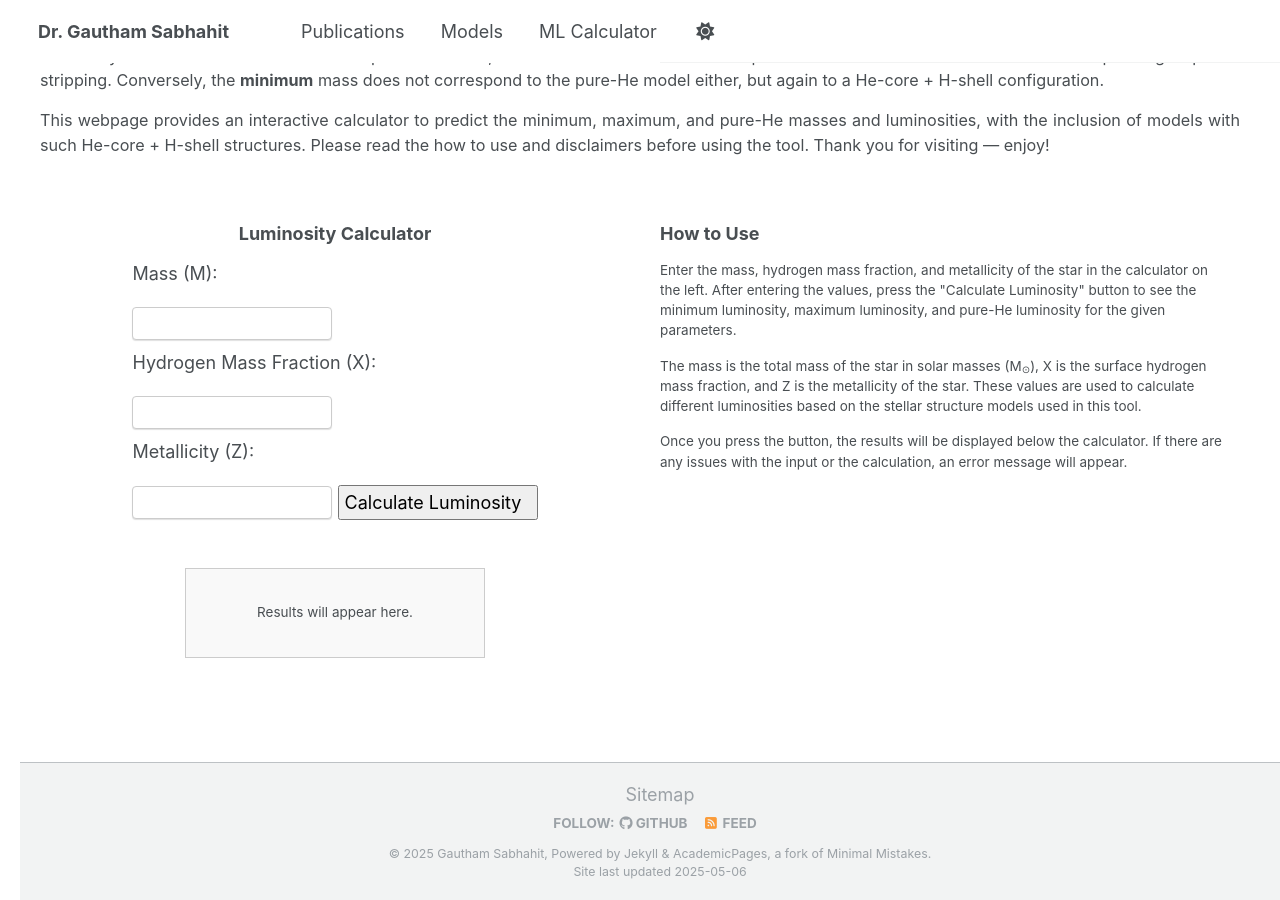
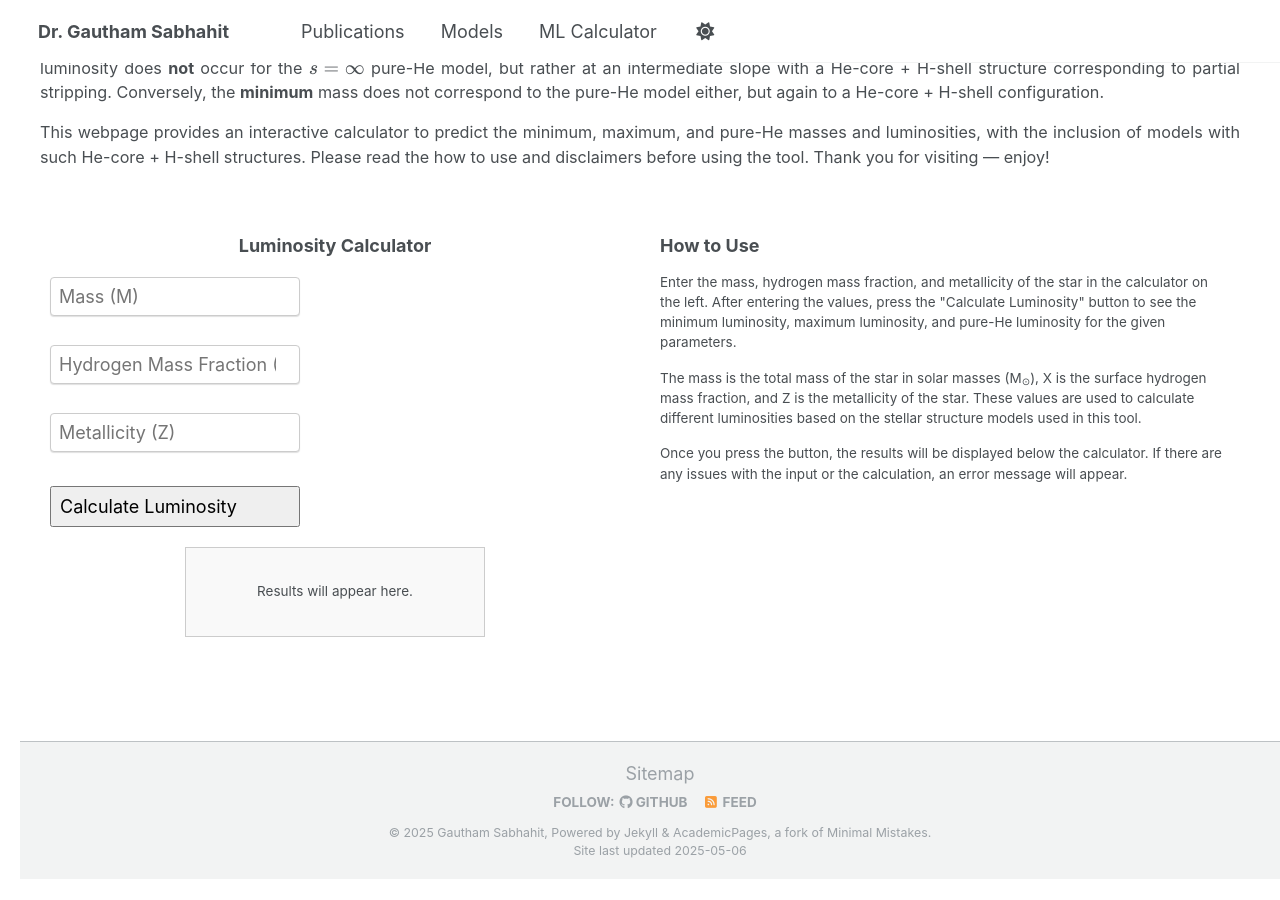
Before and after one commit to Mdot-com/mdot.com, a Jekyll site: the page built from ml-calculator.md, in a window 1280 px wide and 900 px high, scrolled down 1121 px. Built offline with Jekyll 4.4.1, drawn with Linux system fonts in a browser that asks for light colours; after the commit the page ends 2000 px from its top, so only the background shows below that.

Commit message:
Update ml-calculator.md

```diff
--- a/ml-calculator.md
+++ b/ml-calculator.md
@@ -62,11 +62,11 @@ title: Mass-Luminosity Calculator
 
 <div style="display: flex; justify-content: center; gap: 30px; margin: 30px 0;">
   <div style="text-align: center;">
-    <img src="https://gautham-sabhahit.github.io/images/chemical_profile_structure_L.png" alt="Figure 1" style="max-width: 100%; width: 500px; border: 1px solid #ccc; padding: 5px;">
+    <img src="https://gautham-sabhahit.github.io/images/chemical_profile_structure_L.png" alt="Figure 1" style="max-width: 100%; width: 520px; border: 1px solid #ccc; padding: 5px;">
     <p><em>Figure 1:</em> Luminosity stratification of a \( 5 \, M_\odot \) model with a \( 4 \, M_\odot \) He core and \( 1 \, M_\odot \) H shell.</p>
   </div>
   <div style="text-align: center;">
-    <img src="https://gautham-sabhahit.github.io/images/max_s_max_L_M5.0.png" alt="Figure 2" style="max-width: 100%; width: 500px; border: 1px solid #ccc; padding: 5px;">
+    <img src="https://gautham-sabhahit.github.io/images/max_s_max_L_M5.0.png" alt="Figure 2" style="max-width: 100%; width: 520px; border: 1px solid #ccc; padding: 5px;">
     <p><em>Figure 2:</em> Nuclear energy generation rate showing dual burning regions in the same model.</p>
   </div>
 </div>
@@ -81,20 +81,11 @@ title: Mass-Luminosity Calculator
   <!-- Left Half: Calculator -->
   <div style="flex: 1; padding-right: 20px;">
     <h2>Luminosity Calculator</h2>
-    <form id="luminosity-form">
-        <label for="m">Mass (M):</label>
-        <input type="number" id="m" name="m" step="any" required>
-        <br><br>
-
-        <label for="x">Hydrogen Mass Fraction (X):</label>
-        <input type="number" id="x" name="x" step="any" required>
-        <br><br>
-
-        <label for="z">Metallicity (Z):</label>
-        <input type="number" id="z" name="z" step="any" required>
-        <br><br>
-
-        <button type="button" id="calculate-luminosity">Calculate Luminosity</button>
+    <form id="luminosity-form" style="display: flex; flex-direction: column; align-items: flex-start; gap: 15px;">
+        <input type="number" id="m" name="m" step="any" required placeholder="Mass (M)" style="width: 250px; padding: 8px;">
+        <input type="number" id="x" name="x" step="any" required placeholder="Hydrogen Mass Fraction (X)" style="width: 250px; padding: 8px;">
+        <input type="number" id="z" name="z" step="any" required placeholder="Metallicity (Z)" style="width: 250px; padding: 8px;">
+        <button type="button" id="calculate-luminosity" style="width: 250px; padding: 8px; margin-top: 10px;">Calculate Luminosity</button>
     </form>
 
     <div id="luminosity-output" style="margin-top: 20px;">
@@ -110,6 +101,7 @@ title: Mass-Luminosity Calculator
     <p>Once you press the button, the results will be displayed below the calculator. If there are any issues with the input or the calculation, an error message will appear.</p>
   </div>
 </div>
+
 
 <script>
     document.getElementById('calculate-luminosity').addEventListener('click', function() {
```
